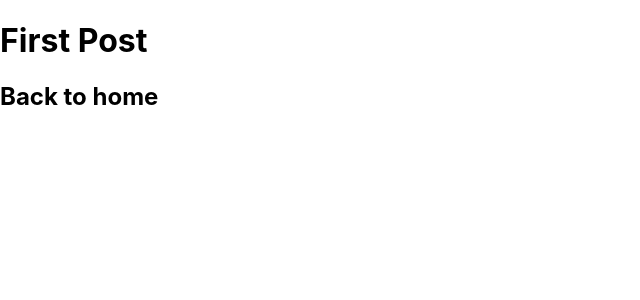
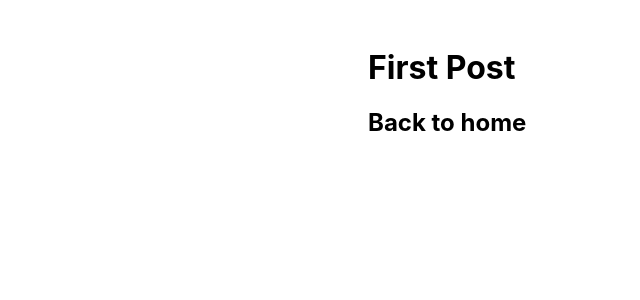
Before and after one commit to dance-dance-banana-frenzy/trendy-workout-kid, a Next.js app: page /zombie/axe/of/the/dead in a window 1280 px wide. Shown: the top 300 px of the page, without its empty margins (0-640 px from the left). Built offline with nearby package versions, Linux system fonts and the light colour scheme.

Commit message:
apply layout container style

```diff
--- a/components/layout.js
+++ b/components/layout.js
@@ -1,3 +1,5 @@
+import styles from "./layout.module.css";
+
 export default function Layout({ children }) {
-  return <div>{children}</div>;
+  return <div className={styles.container}>{children}</div>;
 }
```
